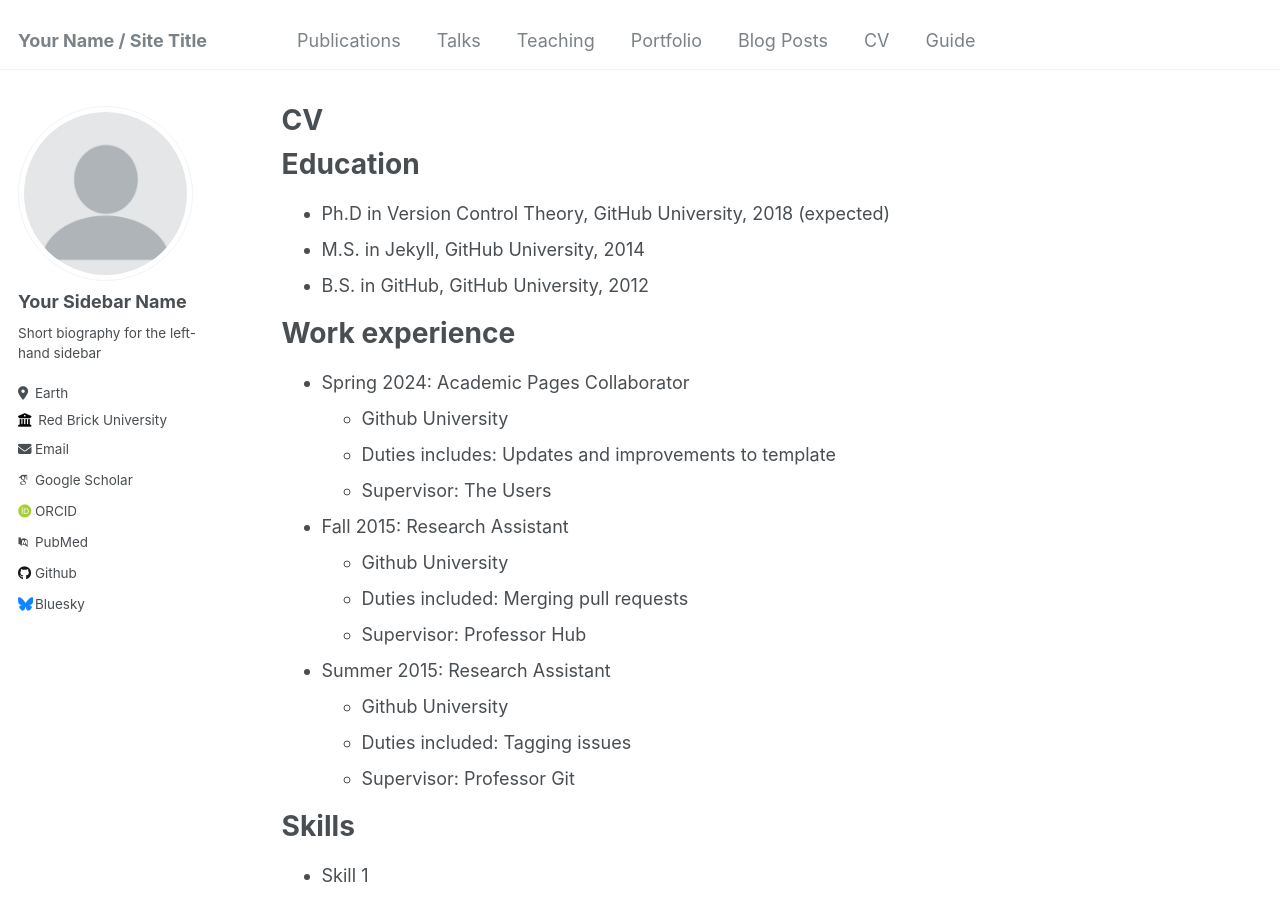
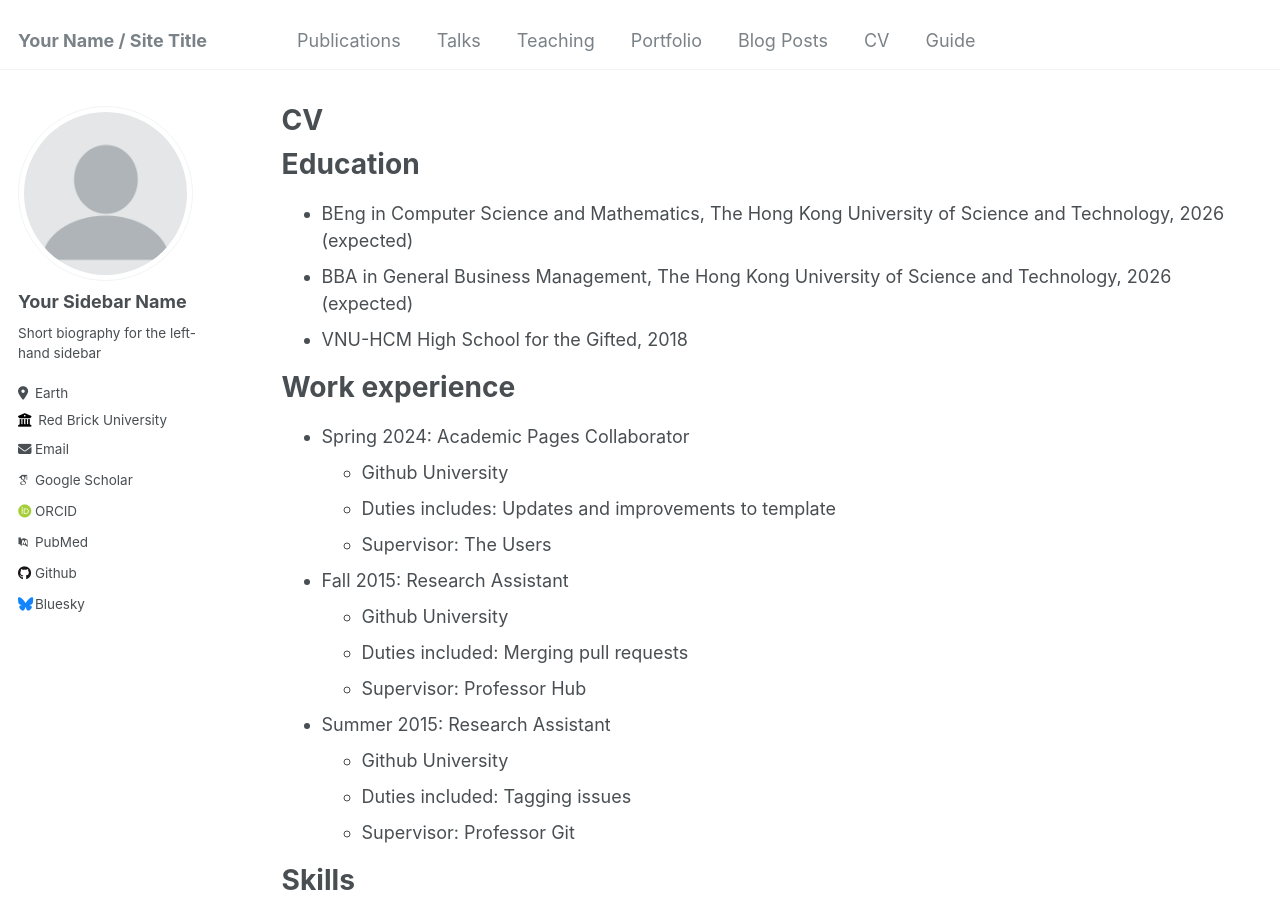
Before and after one commit to newtdes/newtdes.github.io, a Jekyll site: the page built from _pages/cv.md, in a window 1280 px wide and 900 px high. Built offline with Jekyll 4.4.1, drawn with Linux system fonts in a browser that asks for light colours; some web fonts are replaced.

Commit message:
Change education

```diff
--- a/_pages/cv.md
+++ b/_pages/cv.md
@@ -11,9 +11,9 @@
 
 Education
 ======
-* Ph.D in Version Control Theory, GitHub University, 2018 (expected)
-* M.S. in Jekyll, GitHub University, 2014
-* B.S. in GitHub, GitHub University, 2012
+* BEng in Computer Science and Mathematics, The Hong Kong University of Science and Technology, 2026 (expected)
+* BBA in General Business Management, The Hong Kong University of Science and Technology, 2026 (expected)
+* VNU-HCM High School for the Gifted, 2018
 
 Work experience
 ======
```
Also changed, not shown: 2 other files.
